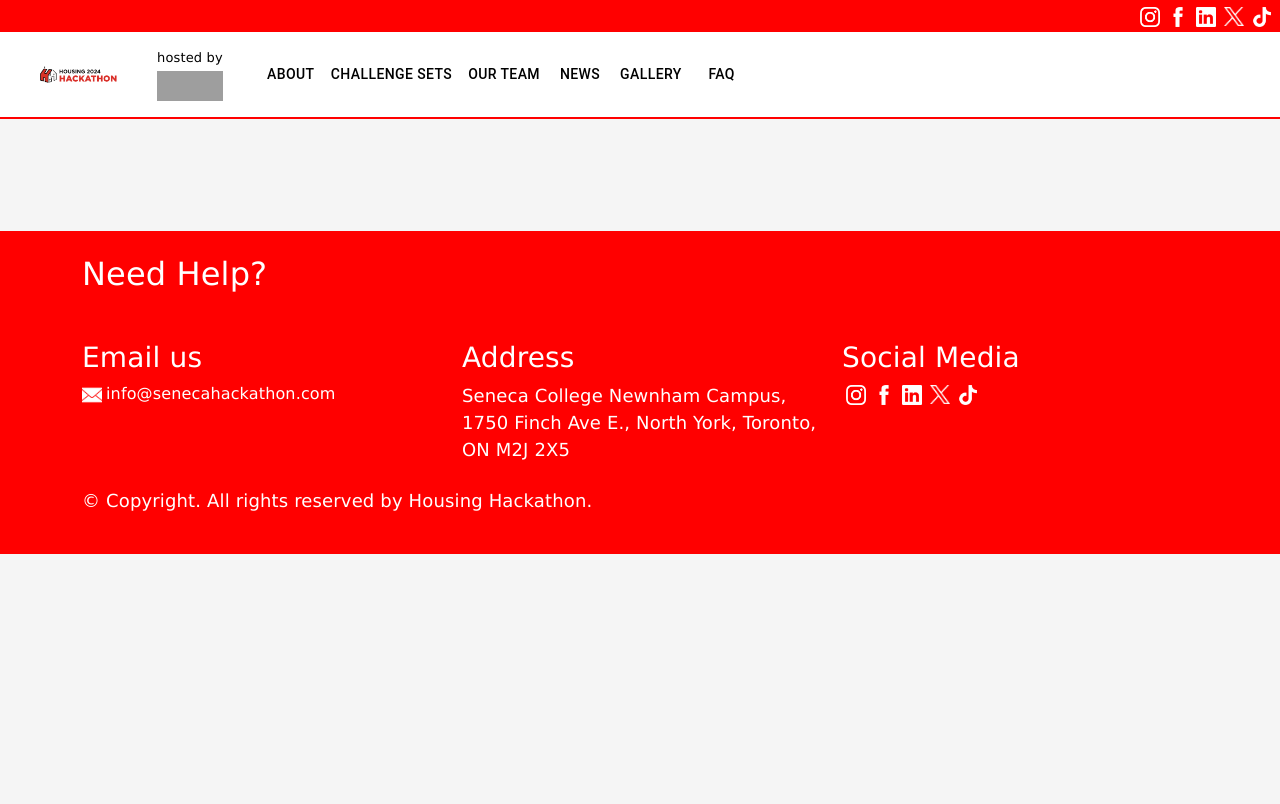
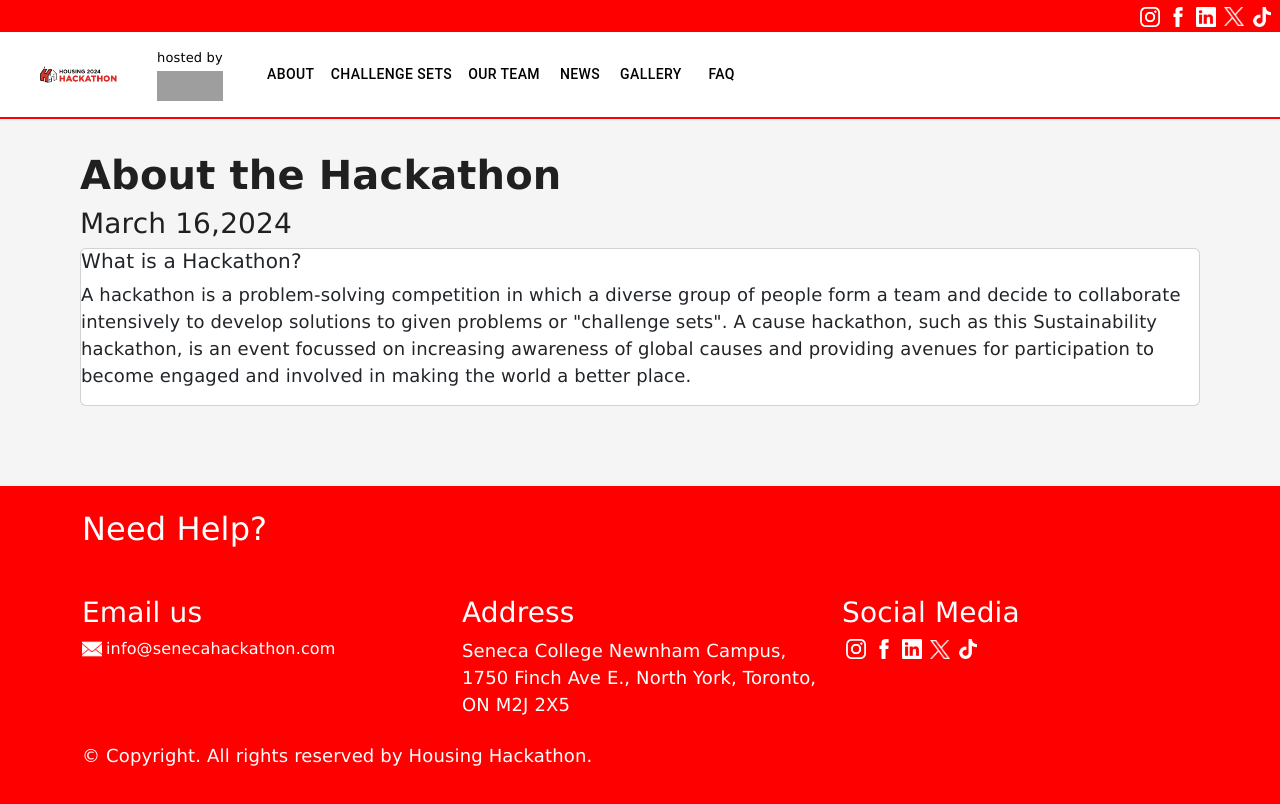
Before and after one commit to busycaesar/SenecaHackathon2024, a React (Create React App) app: page /about in a window 1280 px wide. Shown: the top 804 px of the page. Built offline with nearby package versions, Linux system fonts and the light colour scheme; grey boxes are pictures that could not be loaded.

Commit message:
Modified the navbar to link to the about page!

```diff
--- a/src/App.tsx
+++ b/src/App.tsx
@@ -9,6 +9,7 @@ import NewsPage from "./Pages/newsPage";
 import Gallery from "./Pages/gallery";
 import { BrowserRouter as Router, Routes, Route } from "react-router-dom";
 import IndividualNews from "./Pages/individualNews";
+import AboutUs from "./Pages/aboutUs";
 
 function App() {
   return (
@@ -27,6 +28,7 @@ function App() {
         <div className="page-content">
           <Routes>
             <Route path="/" element={<Home />} />
+            <Route path="/about" element={<AboutUs />} />
             <Route path="/challenge-sets" element={<ChallengeSets />} />
             <Route path="/our-team" element={<OurTeam />} />
             <Route path="/news" element={<NewsPage />} />
--- a/src/Components/NavBar/navBar.tsx
+++ b/src/Components/NavBar/navBar.tsx
@@ -32,7 +32,6 @@ const DrawerAppBar: React.FC<DrawerAppBarProps> = ({ navItems }) => {
   };
 
   const convertToUrlFormat = (text: string): string => {
-    if (text === navItems[0]) return "/";
     return text.toLowerCase().replace(/\s+/g, "-");
   };
 
--- a/src/Pages/aboutUs.jsx
+++ b/src/Pages/aboutUs.jsx
@@ -1,5 +1,3 @@
-import "./about.css";
-
 export default function AboutUs() {
   return (
     <>
@@ -8,7 +6,6 @@ export default function AboutUs() {
           <strong>About the Hackathon</strong>
         </h1>
         <h3>March 16,2024</h3>
-
         <div className="card">
           <h5>What is a Hackathon?</h5>
           <p>
```
